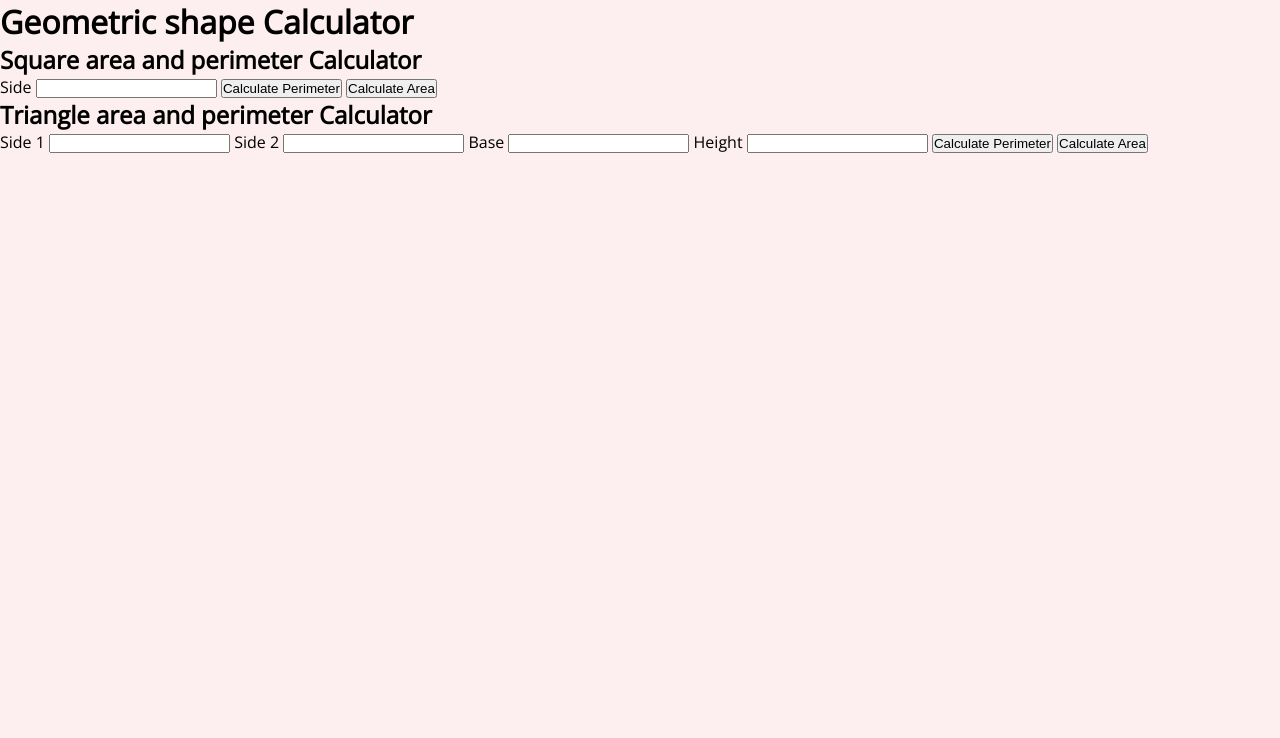
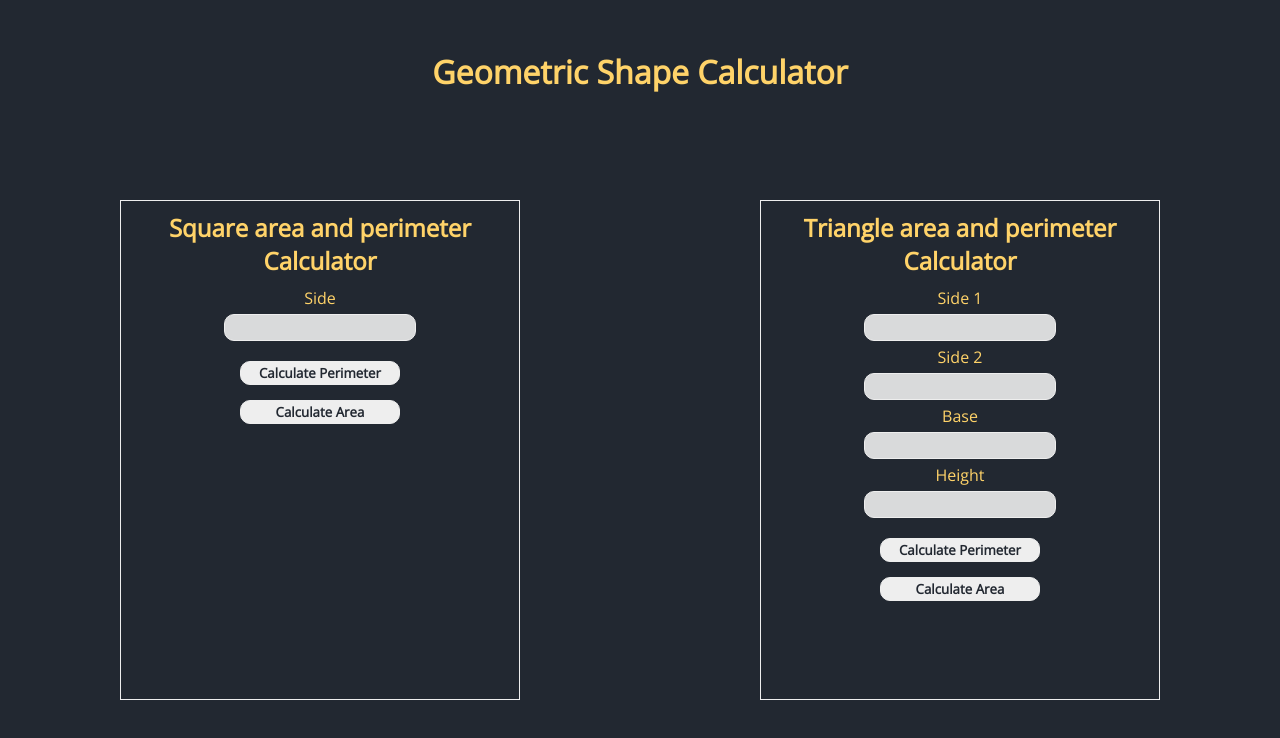
Before and after one commit to emanuelnav/jscalculator, a plain HTML site: page geometric-calculator.html in a window 1280 px wide. Drawn offline with nearby package versions, Linux system fonts and the light colour scheme.

Commit message:
adding style to the form calculator

```diff
--- a/assets/css/geometric-calculator.css
+++ b/assets/css/geometric-calculator.css
@@ -7,6 +7,74 @@
 }
 
 body {
-    background-color: #FDEFEF;
+    background-color: #222831;
+    color: #FFD369;
     font-family: 'Open Sans', sans-serif;
 }
+
+.header {
+    height: 200px;
+    width: 100%;
+}
+
+.header h1 {
+    padding-top: 50px;
+    text-align: center;
+}
+
+.calculator-containter {
+    display: flex;
+    justify-content: space-around;
+    width: 100%;
+}
+
+.calculator {
+    border: 1px solid #EEEEEE;
+    height: 500px;
+    width: 400px;
+    display: flex;
+    flex-direction: column;
+    align-items: center;
+}
+
+.calculator__title {
+    text-align: center;
+    padding: 10px 0px;
+}
+
+.calculator__form {
+    align-items: center;
+    display: flex;
+    flex-direction: column;
+    width: 80%;
+    height: 60%;
+}
+
+.calculator__input {
+    background-color: rgba(238, 238, 238, 0.9);
+    border: 1px solid #EEEEEE;
+    border-radius: 10px;
+    margin: 5px;
+    outline: none;
+    padding: 5px 10px;
+    width: 60%;
+}
+
+.calculator__button {
+    background-color: #EEEEEE;
+    border: 1px solid #EEEEEE;
+    border-radius: 10px;
+    color: #222831;
+    cursor: pointer;
+    font-family: inherit;
+    font-weight: bold;
+    margin-top: 15px;
+    padding: 2px;
+    width: 50%;
+}
+
+.calculator__button:hover {
+    background-color: #FFD369;
+    border-color: #FFD369;
+    box-shadow: 1px 1px 4px #FFD369;
+}
--- a/geometric-calculator.html
+++ b/geometric-calculator.html
@@ -9,9 +9,9 @@
 </head>
 <body>
     <header class="header">
-        <h1>Geometric shape Calculator</h1>
+        <h1>Geometric Shape Calculator</h1>
     </header>
-    <section class="containter">
+    <section class="calculator-containter">
         <section class="calculator">
             <h2 class="calculator__title">Square area and perimeter Calculator</h2>
             <form class="calculator__form">
```
